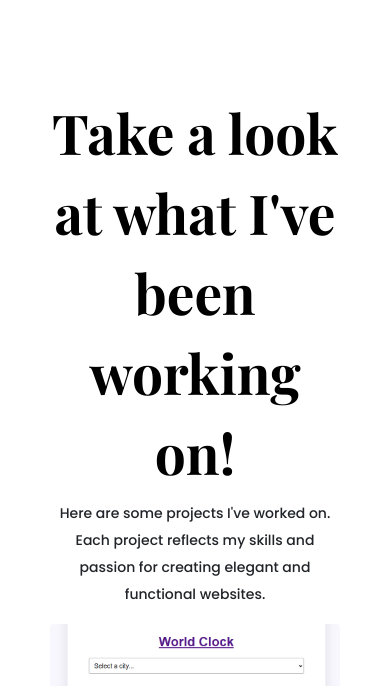
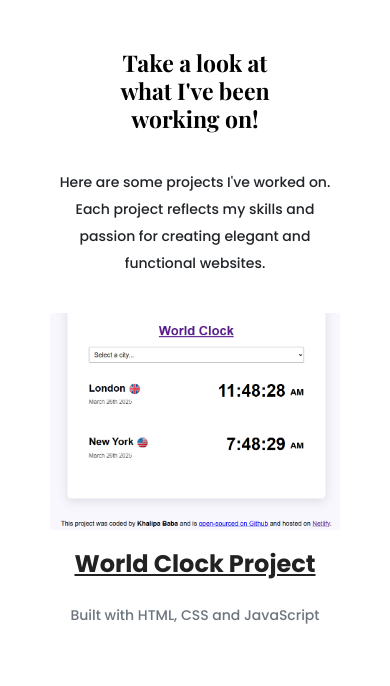
Before and after one commit to Khalipa-B/khalipa-portfolio, a plain HTML site: page work.html in a window 390 px wide. Shown: the part 83-769 px from the top of the page. Drawn offline with nearby package versions, Linux system fonts and the light colour scheme.

Commit message:
Made website more responsive

```diff
--- a/styles/portfolio.css
+++ b/styles/portfolio.css
@@ -300,7 +300,7 @@ footer p {
 
 @media (max-width: 960px) {
   h1 {
-    font-size: 20px;
+    font-size: 10px;
     line-height: 1;
   }
 
@@ -347,9 +347,26 @@ footer p {
     font-size: 11px;
     margin: 5px;
   }
-}
 
-@media (max-width: 900px) {
+  p {
+    padding: 20px 0;
+  }
+
+  .project-description {
+    margin: 20px;
+  }
+
+  .content h1 {
+    font-size: 23px;
+    line-height: 28px;
+    margin: 38px;
+    padding: 8px;
+  }
+
+  .content-container {
+    padding: 1px 20px;
+  }
+
   .programming-languages-list {
     display: flex;
     flex-direction: column; /* Stack items vertically */
```
